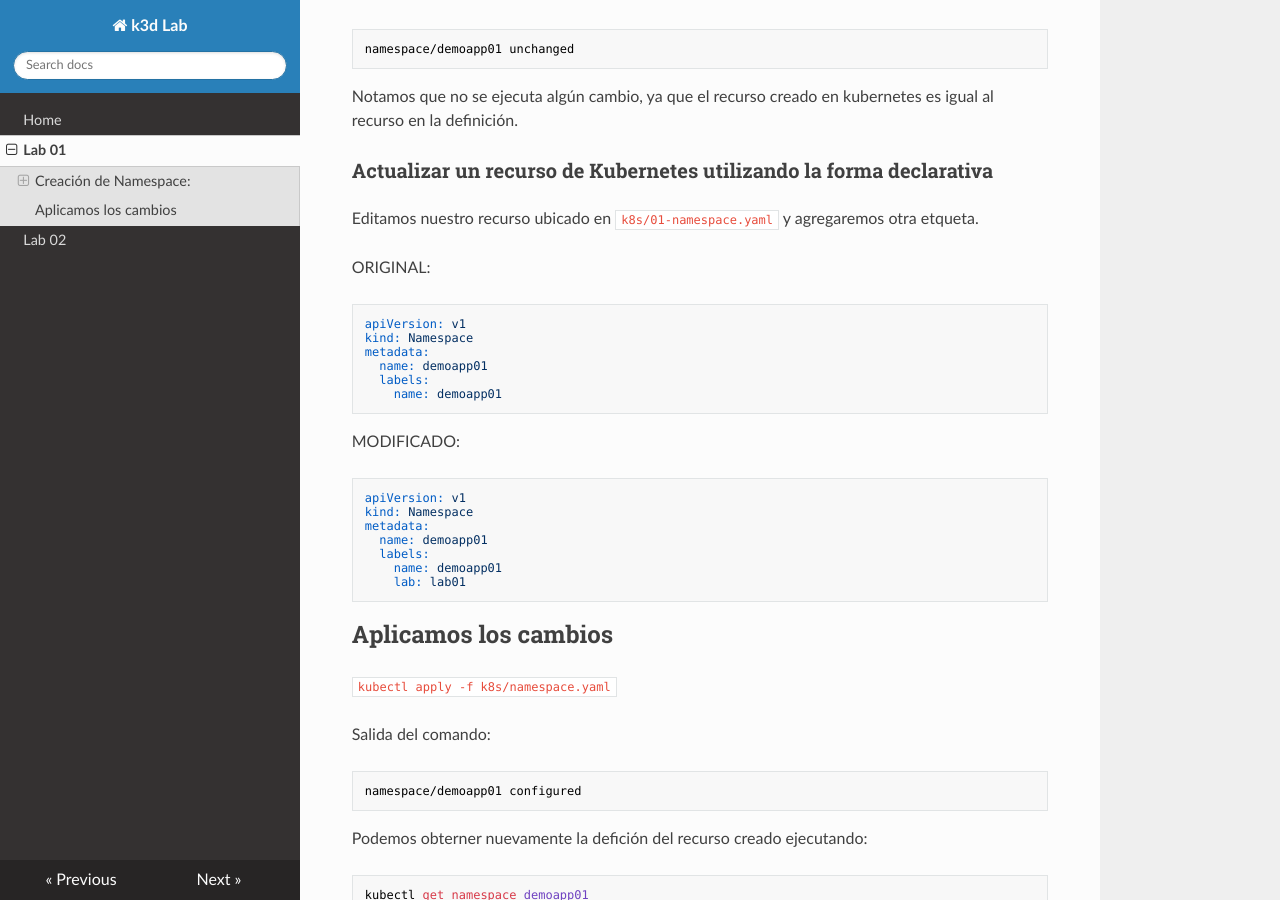
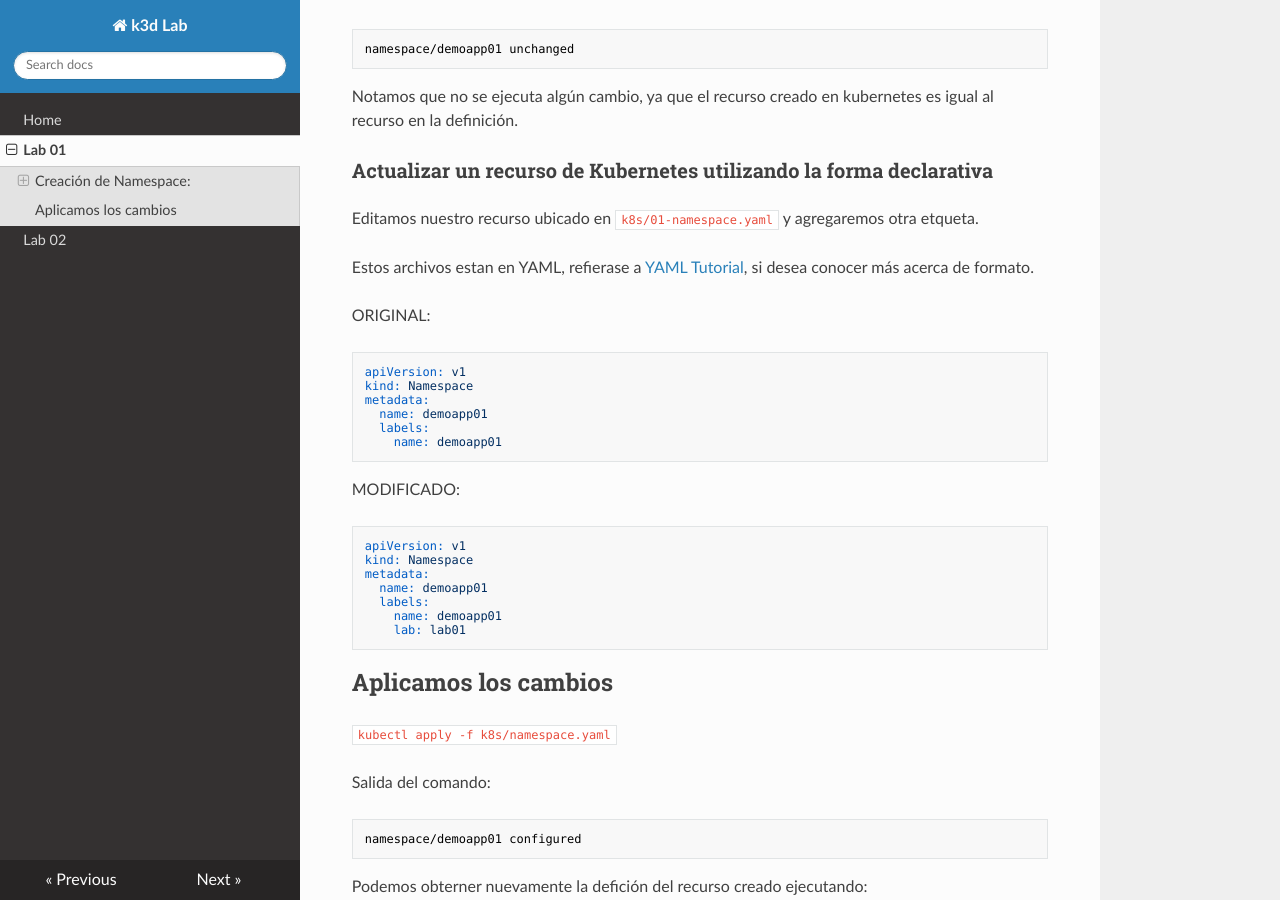
Before and after one commit to xandradx/k3d-lab, an MkDocs documentation site: the page built from docs/LAB01.md, in a window 1280 px wide and 900 px high, scrolled down 2463 px. Built offline with MkDocs 1.6.1, drawn with Linux system fonts in a browser that asks for light colours; nearby versions of some CDN libraries.

Commit message:
Update LAB01.md

````diff
--- a/docs/LAB01.md
+++ b/docs/LAB01.md
@@ -138,6 +138,8 @@ Notamos que no se ejecuta algún cambio, ya que el recurso creado en kubernetes
 ### Actualizar un recurso de Kubernetes utilizando la forma declarativa
 
 Editamos nuestro recurso ubicado en ```k8s/01-namespace.yaml``` y agregaremos otra etqueta.
+
+Estos archivos estan en YAML, refierase a [YAML Tutorial](https://www.cloudbees.com/blog/yaml-tutorial-everything-you-need-get-started), si desea conocer más acerca de formato.
 
 ORIGINAL:
 
````
